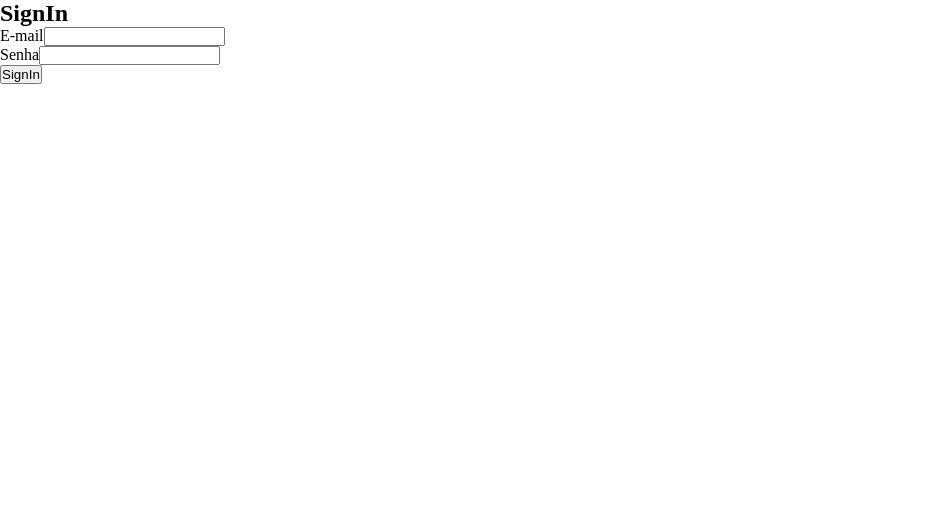
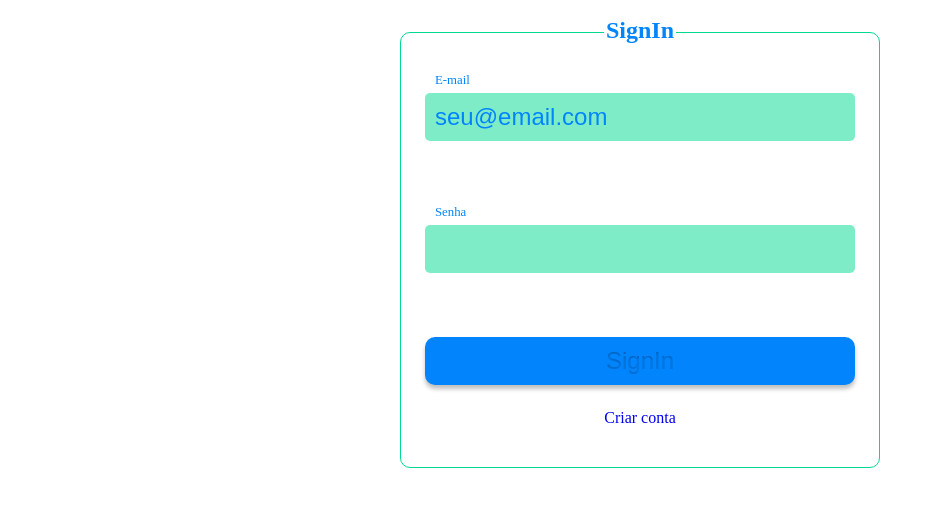
Before and after one commit to gabriellima77/HubLocal_teste_front_end, a Next.js app: page / in a window 1280 px wide. Shown: the top 506 px of the page, without its empty margins (0-943 px from the left). Built offline with nearby package versions, Linux system fonts and the light colour scheme.

Commit message:
add SignIn page

```diff
--- a/src/components/Button/Button.module.scss
+++ b/src/components/Button/Button.module.scss
@@ -0,0 +1,18 @@
+.button {
+  width: 100%;
+  background-color: var(--blue);
+  border-radius: 10px;
+  box-shadow: 0px 4px 4px rgba(0, 0, 0, 0.25);
+  height: 48px;
+  border: none;
+
+  p {
+    background-color: var(--darken-blue);
+    color: transparent;
+    font-size: 1.5rem;
+    text-shadow: 0px 2px 3px var(--blue);
+    -webkit-background-clip: text;
+    -moz-background-clip: text;
+    background-clip: text;
+  }
+}
--- a/src/components/Button/index.tsx
+++ b/src/components/Button/index.tsx
@@ -1,11 +1,13 @@
+import styles from './Button.module.scss';
+
 interface ButtonProps {
   children: string;
 }
 
 export function Button({children}: ButtonProps) {
   return (
-    <button type="submit">
-      {children}
+    <button className={styles.button} type="submit">
+      <p>{children}</p>
     </button>
   )
 }
--- a/src/components/Input/Input.module.scss
+++ b/src/components/Input/Input.module.scss
@@ -2,5 +2,35 @@
 .container {
   display: flex;
   flex-direction: column;
-  align-items: center;
+  color: var(--blue);
+  margin-bottom: 4rem;
+  width: 100%;
+
+  label {
+    margin-bottom: 5px;
+    padding-left: 10px;
+    font-size: 0.8rem;
+  }
+
+  .input {
+    border-radius: 5px;
+    border: none;
+    background: var(--green-tranparent);
+    padding-left: 10px;
+    height: 3rem;
+    width: 100%;
+    color: var(--blue);
+    font-size: 1.5rem;
+
+    &::placeholder {
+      color: var(--blue);
+    }
+  }
+
+  .error {
+    font-size: 0.8rem;
+    margin-top: 0.25rem;
+    color: var(--red);
+    padding-left: 10px;
+  }
 }
--- a/src/components/Input/index.tsx
+++ b/src/components/Input/index.tsx
@@ -1,5 +1,7 @@
 import { InputHTMLAttributes, forwardRef } from "react";
-import { FieldError, UseFormRegister } from "react-hook-form";
+import { FieldError } from "react-hook-form";
+
+import styles from './Input.module.scss';
 
 interface InputProps extends InputHTMLAttributes<HTMLInputElement> {
   error?: FieldError;
@@ -8,14 +10,16 @@ interface InputProps extends InputHTMLAttributes<HTMLInputElement> {
 
 export const Input = forwardRef<HTMLInputElement, InputProps>
 (({label, error, name, ...rest}, ref)  => (
-    <div ref={ref}>
+    <div className={styles.container} ref={ref}>
       <label htmlFor={name}>{label}</label>
       <input
+        style={{border: error? '1px solid var(--red)': 'none'}}
+        className={styles.input}
         name={name}
         id={name}
         {...rest}
       />
-      {error &&  <span>{error.message}</span>}
+      {error &&  <span className={styles.error}>{error.message}</span>}
     </div>
 ));
 
--- /dev/null
+++ b/src/pages/Signin.module.scss
@@ -0,0 +1,28 @@
+.container {
+  display: flex;
+  flex-direction: column;
+  position: relative;
+  align-items: center;
+  max-width: 480px;
+  margin: 2rem auto 0;
+  border: 1px solid var(--green);
+  border-radius: 10px;
+  padding: 2.5rem 1.5rem;
+
+  h2 {
+    top: -1rem;
+    position: absolute;
+    background-color: white;
+    color: var(--blue);
+    padding: 0 2px;
+  }
+
+  a {
+    margin-top: 1.5rem;
+    text-decoration: none;
+
+    &:hover {
+      text-decoration: underline;
+    }
+  }
+}
--- a/src/pages/index.tsx
+++ b/src/pages/index.tsx
@@ -2,11 +2,13 @@ import type { NextPage } from 'next';
 
 import Head from 'next/head';
 import { Input } from '../components/Input';
-import { FieldValues, SubmitHandler, useForm } from 'react-hook-form';
+import { SubmitHandler, useForm } from 'react-hook-form';
 import { yupResolver } from '@hookform/resolvers/yup';
 import * as yup from 'yup';
 import { Button } from '../components/Button';
-import { useRef } from 'react';
+
+import styles from './Signin.module.scss';
+import Link from 'next/link';
 
 interface IFormData {
   email: string;
@@ -19,7 +21,6 @@ const signInFormSchema = yup.object().shape({
 });
 
 const Home: NextPage = () => {
-  const ref = useRef();
   const { register, handleSubmit, watch, formState: { errors } } = useForm<IFormData>({
     resolver: yupResolver(signInFormSchema),
   });
@@ -32,12 +33,13 @@ const Home: NextPage = () => {
         <title>Sign In</title>
         <meta name="description" content="Solução do Teste da HubLocal" />
       </Head>
-      <form onSubmit={handleSubmit(onSubmit)}>
+      <form className={styles.container} onSubmit={handleSubmit(onSubmit)}>
         <h2>SignIn</h2>
         <Input
           error={errors.email}
           label="E-mail"
           type="email"
+          placeholder="seu@email.com"
           {...register('email')}
         />
         <Input
@@ -47,6 +49,11 @@ const Home: NextPage = () => {
           {...register('password')}
         />
         <Button>SignIn</Button>
+        <Link href="/signup">
+          <a>
+            Criar conta
+          </a>
+        </Link>
       </form>
     </div>
   )
--- a/src/styles/globals.scss
+++ b/src/styles/globals.scss
@@ -1,6 +1,9 @@
 :root {
   --blue: #0285FC;
+  --darken-blue: #0061bd;
   --green: #00DA91;
+  --green-tranparent: rgba(0, 218, 145, 0.5);
+  --red: rgb(255, 87, 87);
 }
 
 * {
```
